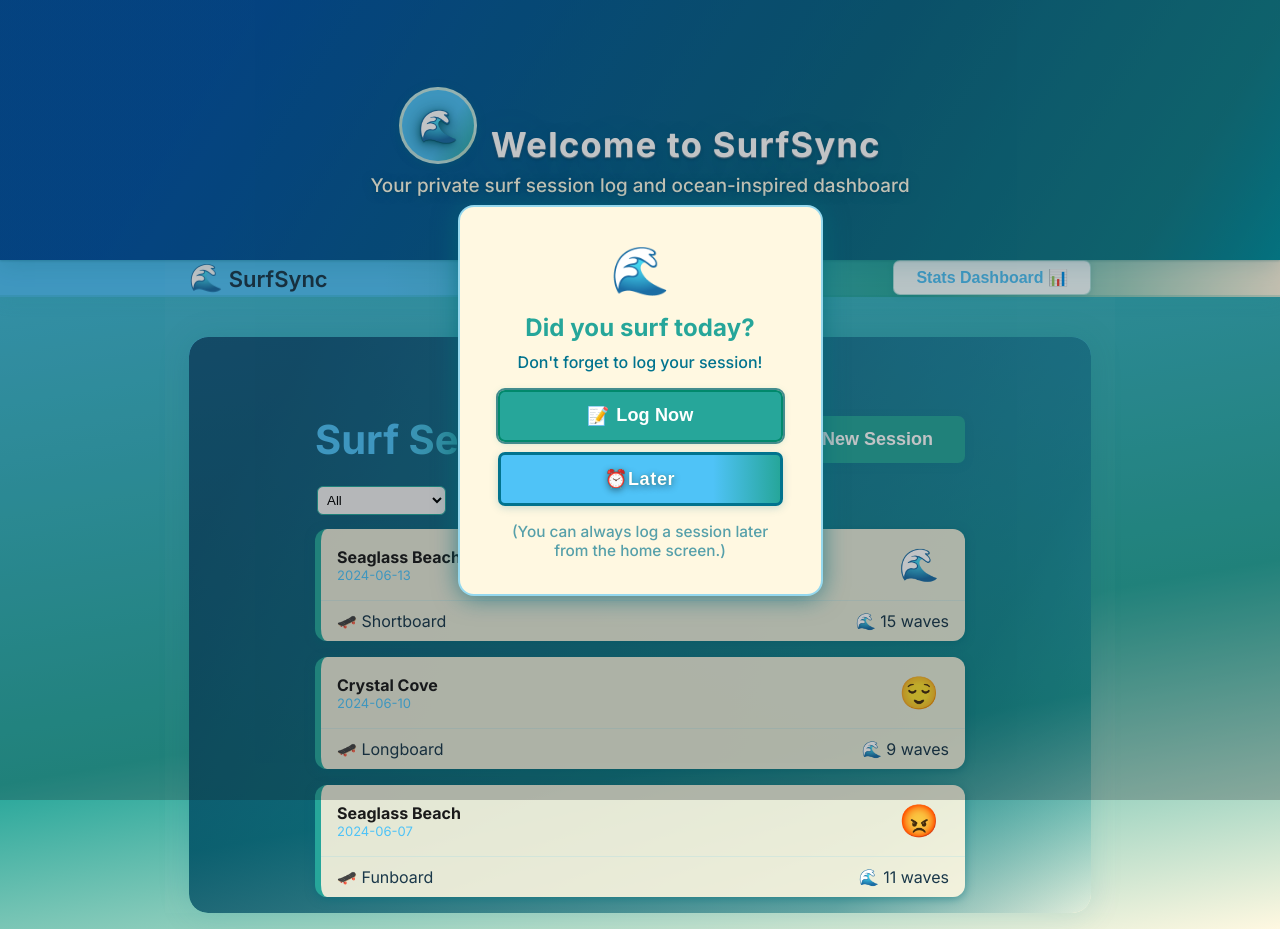
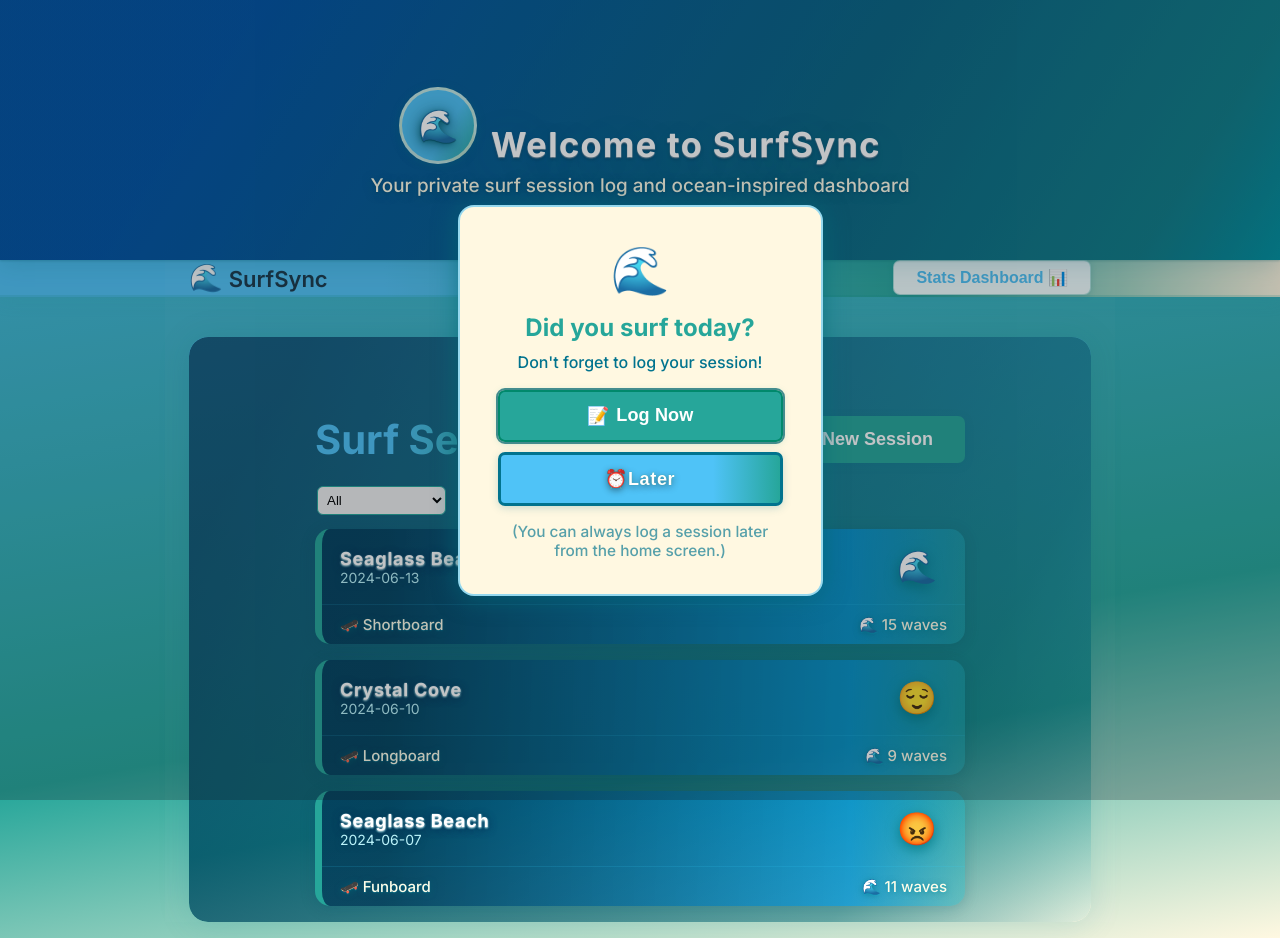
Before and after one commit to Workflow-Manager-admin/wavelog-106814-572042b8, a React (Create React App) app in the folder wave_log_frontend/: page / in a window 1280 px wide. Built offline with nearby package versions, Linux system fonts and the light colour scheme; the HTML template or start-up script is replaced by a standard one.

Commit message:
Auto-commit: Changes as of 2025-06-04T13:10:19.526961+00:00

```diff
--- a/wave_log_frontend/src/App.js
+++ b/wave_log_frontend/src/App.js
@@ -127,36 +127,107 @@ function Navbar({ onGoHome, onShowStats }) {
   );
 }
 
-// PUBLIC_INTERFACE
+/**
+ * PUBLIC_INTERFACE
+ * SessionCard
+ * Adds a dark overlay gradient below content for contrast when layered over any image/bg,
+ * ensures high color contrast and text shadow for readability.
+ */
 function SessionCard({ session, onClick }) {
-  // Card preview for session listing
   return (
-    <div className="session-card" style={{
-      background: 'rgba(255,248,225,0.89)',
-      borderLeft: `6px solid #26A69A`,
+    <div
+      className="session-card"
+      style={{
+        position: 'relative',
         marginBottom: 16,
-      borderRadius: 12,
-      boxShadow: '0 2px 10px #026b7986',
+        borderRadius: 15,
         cursor: 'pointer',
+        overflow: 'hidden',
+        background: 'none',
+        minHeight: 98,
+        boxShadow: '0 2.5px 13px #002E4E23, 0 2.5px 18px #26a69a19',
+        borderLeft: `7px solid #26A69A`,
+        transition: 'transform .07s',
         display: 'flex',
-      flexDirection: 'column',
-      transition: 'transform .07s',
-    }} tabIndex={0} onClick={onClick}
-      onKeyPress={e => {if (e.key==='Enter') onClick();}}
+        flexDirection: 'column'
+      }}
+      tabIndex={0}
+      onClick={onClick}
+      onKeyPress={e => { if (e.key === 'Enter') onClick(); }}
     >
-      <div style={{display: 'flex', alignItems: 'center', justifyContent: 'space-between', padding:16}}>
-        <div style={{display: 'flex', flexDirection: 'column'}}>
-          <div style={{ fontWeight: 700, color: '#1A1A1A' }}>{session.spot}</div>
-          <div style={{ fontSize: 13, color: '#4FC3F7' }}>{session.date}</div>
+      {/* Semi-transparent overlay for readability */}
+      <div
+        style={{
+          position: 'absolute',
+          inset: 0,
+          background: 'linear-gradient(92deg, #013857e7 10%, #039be5cc 82%, #23bac777 100%)',
+          opacity: 0.82,
+          zIndex: 1,
+          pointerEvents: 'none'
+        }}
+        aria-hidden="true"
+      />
+      <div style={{ position: 'relative', zIndex: 2 }}>
+        <div
+          style={{
+            display: 'flex',
+            alignItems: 'center',
+            justifyContent: 'space-between',
+            padding: 18
+          }}
+        >
+          <div style={{ display: 'flex', flexDirection: 'column' }}>
+            <div
+              style={{
+                fontWeight: 700,
+                color: '#fff',
+                textShadow:
+                  '0 2px 9px #01455c7c, 0 1px 2px #fff, 0 0.5px 2px #17c3d198, 0 1.5px 9px #012957',
+                fontSize: 18,
+                letterSpacing: '.04em'
+              }}
+            >
+              {session.spot}
             </div>
-        <div style={{ fontSize: 32, marginRight: 10, userSelect:'none' }}>{getMoodIcon(session.mood)}</div>
+            <div
+              style={{
+                fontSize: 14,
+                color: '#bbf3fa',
+                textShadow: '0 1.2px 7px #013e5b7d'
+              }}
+            >
+              {session.date}
             </div>
-      <div style={{borderTop: '1px solid #4FC3F722', padding: '10px 16px', display: 'flex', justifyContent: 'space-between'}}>
+          </div>
+          <div
+            style={{
+              fontSize: 32,
+              marginRight: 10,
+              userSelect: 'none',
+              filter: 'drop-shadow(0 4px 7px #01767edc)'
+            }}
+          >
+            {getMoodIcon(session.mood)}
+          </div>
+        </div>
+        <div
+          style={{
+            borderTop: '1px solid #37d5fa23',
+            padding: '10px 18px',
+            display: 'flex',
+            justifyContent: 'space-between',
+            color: '#fffde9',
+            textShadow: '0 1px 6px #026b798a, 0 0.5px 1px #01c7e640',
+            fontWeight: 500,
+            fontSize: 15
+          }}
+        >
           <div>
             <span role="img" aria-label="board">🛹</span> {session.board}
           </div>
           <div>
             <span role="img" aria-label="waves">🌊</span> {session.waveCount} waves
+          </div>
         </div>
       </div>
     </div>
```
Also changed, not shown: 2 other files (tests, documents, lock files or other folders). Lines whose indentation alone changed are shown as unchanged.
